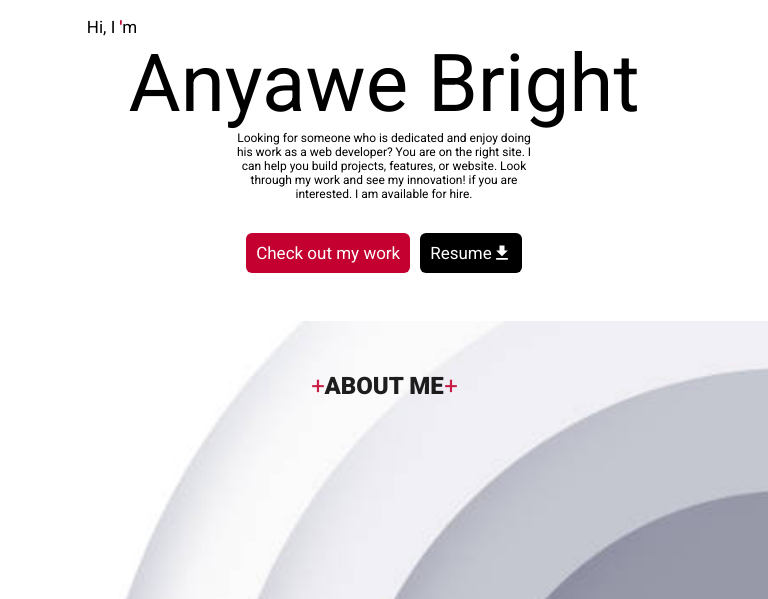
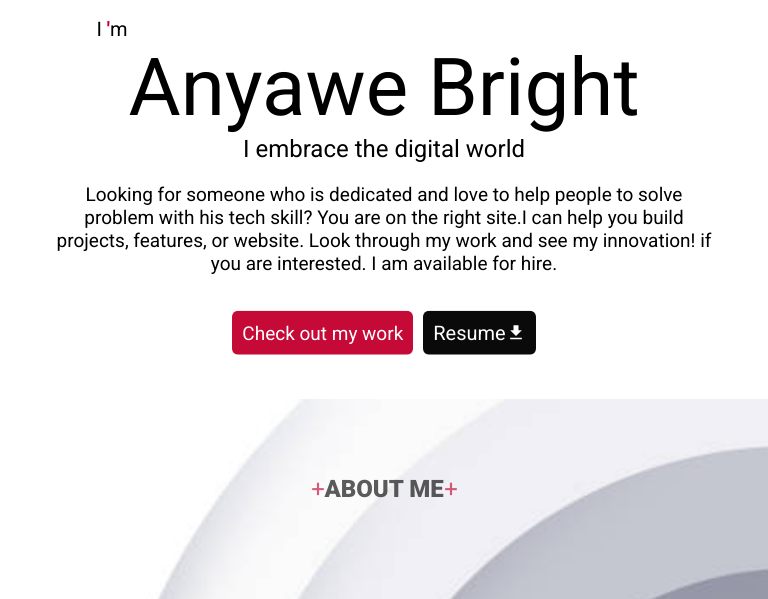
Before and after one commit to Bright-Anyawe/Anyawe-Bright-Portfolio, a plain HTML site: page index.html in a window 768 px wide. Shown: the part 127-726 px from the top of the page. Drawn offline with Linux system fonts and the light colour scheme; files whose address does not match are found by name.

Commit message:
Adjust the layout for the geeting section
This is to make the it flexible on different device

```diff
--- a/index.html
+++ b/index.html
@@ -70,11 +70,12 @@
 
       <div class='greetingTextContainer'>
 
-        <p class='hi'>Hi, I <span class='comma'>'</span>m </p>
+        <p class='hi'> I <span class='comma'>'</span>m </p>
         <h1 class='namedPerson'> Anyawe Bright</h1>
+        <h2>I embrace the digital world </h2>
         <p class='briefIntro'>
-          Looking for someone who is dedicated and enjoy doing his work as a web developer? You are on the right site.
-          I can help you build projects, features, or website.
+          Looking for someone who is dedicated and love to help people to solve problem with his tech skill?
+           You are on the right site.I can help you build projects, features, or website.
           Look through my work and see my innovation! if you are interested. I am available for hire.
 
         </p>
--- a/style.css
+++ b/style.css
@@ -964,9 +964,9 @@ body.active {
         justify-content: center;
         align-items: center;
         text-align: center;
-
-        max-width: 300px;
-        font-size: 12px;
+        /* max-width: 300px; */
+        font-size: 19px;
+        padding: 0 15px;
     }
 
     .greetingContainer .btnContainer {
@@ -978,6 +978,10 @@ body.active {
         border: none;
         border-radius: 6px;
         font-size: 17px;
+    }
+
+    button.ResumeBtn {
+        border: 1px solid white;
     }
 
 
@@ -1376,12 +1380,16 @@ nav a {
 }
 
 .greetingTextContainer p {
-    font-size: 17px;
+    font-size: 20px;
     max-width: 700px;
 
 }
 
-.namedPerson:hover {
+.greetingTextContainer h2 {
+    margin: 0 0 20px;
+}
+
+/* .namedPerson:hover {
     -webkit-animation: focus-in-contract 0.7s cubic-bezier(0.250, 0.460, 0.450, 0.940) both;
     animation: focus-in-contract 0.7s cubic-bezier(0.250, 0.460, 0.450, 0.940) both;
 
@@ -1399,7 +1407,7 @@ nav a {
  * animation focus-in-contract
  * ----------------------------------------
  */
-@-webkit-keyframes focus-in-contract {
+/* @-webkit-keyframes focus-in-contract {
     0% {
         letter-spacing: 1em;
         -webkit-filter: blur(12px);
@@ -1427,12 +1435,12 @@ nav a {
         filter: blur(0px);
         opacity: 1;
     }
-}
+} */
 
 .btnContainer {
     display: flex;
     gap: 10px;
-    margin: 25px 0 60px;
+    margin: 0 0 60px;
 }
 
 .btnContainer :first-child {
@@ -1457,9 +1465,10 @@ nav a {
 
 }
 
-.viewWorkBtn  a {
+.viewWorkBtn a {
     color: white;
     text-decoration: none;
+    font-size: 19px;
 
 }
 
@@ -1470,7 +1479,7 @@ text-decoration: none;
     align-items: center;
     background-color: black;
     transition: 0.3s ease-in-out;
-
+    border: 1px solid white
 }
 
 .ResumeBtn p a {
@@ -1924,7 +1933,8 @@ ul {
     background-repeat: no-repeat;
     background-size: cover;
     transform: rotate(180deg) scale(2);
-  z-index: -1; /* Places the pseudo-element behind the content */
+    z-index: -1;
+    /* Places the pseudo-element behind the content */
 
     /* transform: rotate(270deg) */
 }
@@ -2015,7 +2025,8 @@ footer:before {
     background-repeat: no-repeat;
     background-size: cover;
     transform: rotate(180deg) scale(2);
-  z-index: -1; /* Places the pseudo-element behind the content */
+    z-index: -1;
+    /* Places the pseudo-element behind the content */
 }
 
 svg {
```
Lines whose indentation alone changed are shown as unchanged.
